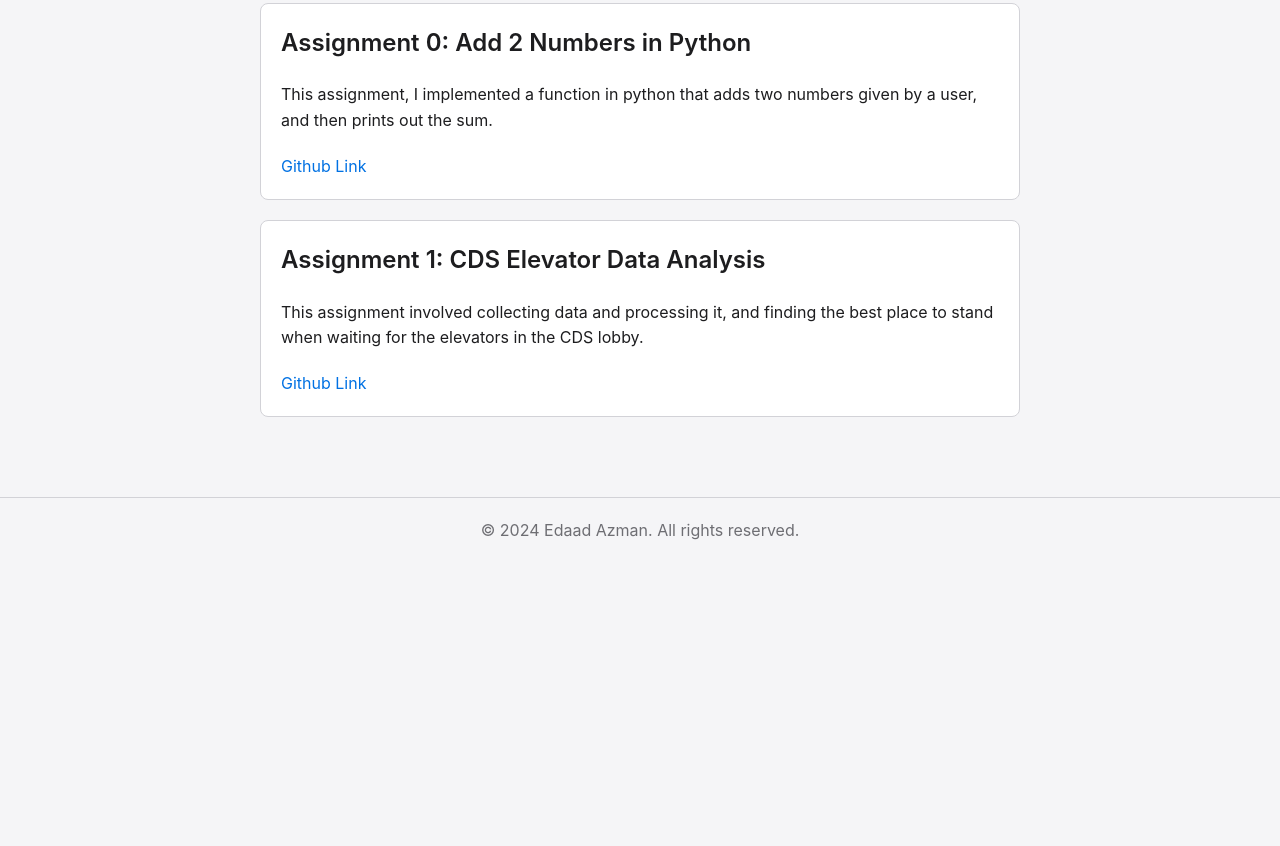
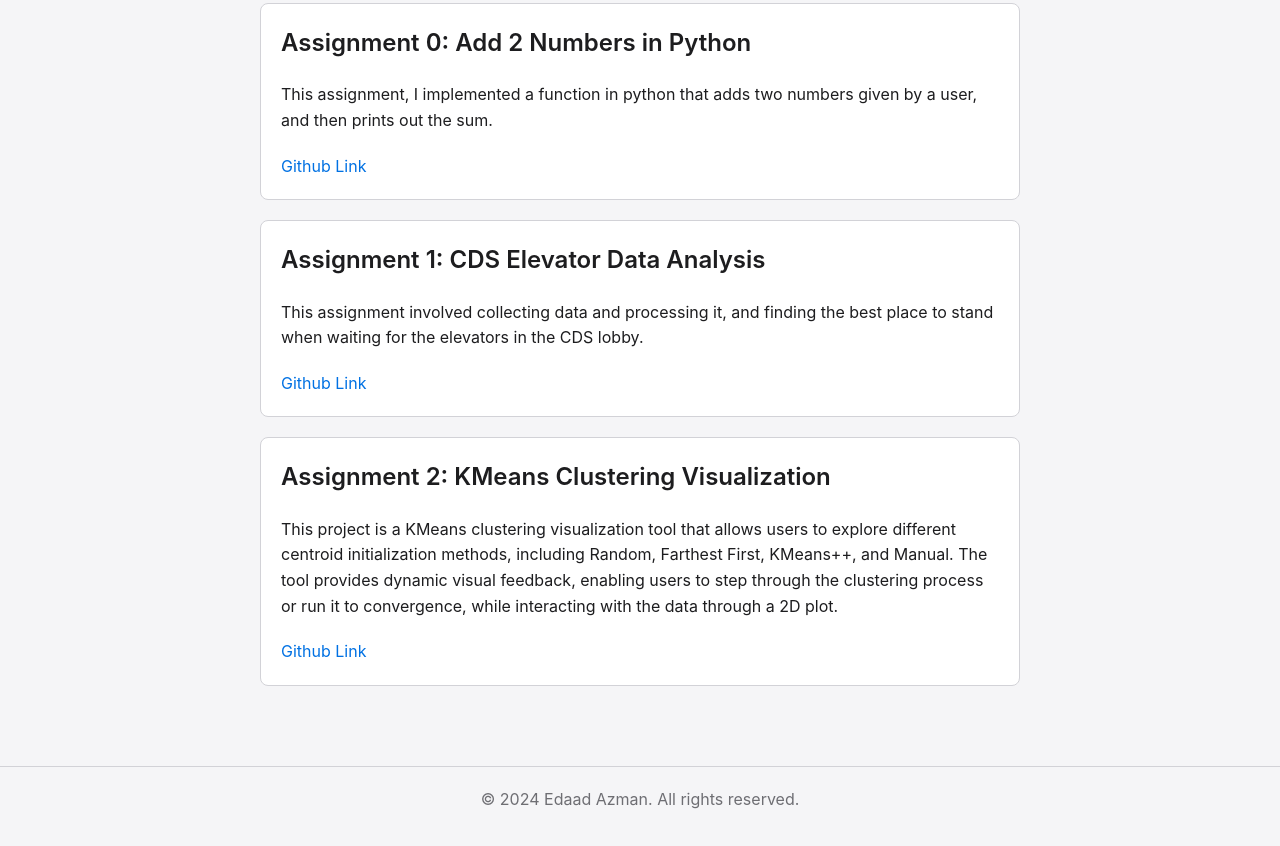
Before and after one commit to Edaad/edaad.github.io, a plain HTML site: page assignments/index.html in a window 1280 px wide. Shown: the part 162-1008 px from the top of the page. Before the commit the page ends 800 px from the top, so only its background shows below. Drawn offline with Linux system fonts and the light colour scheme.

Commit message:
assignment 3

```diff
--- a/assignments/index.html
+++ b/assignments/index.html
@@ -32,12 +32,23 @@
             <a href="https://github.com/edaadazman/edaad-assignment-0">Github Link</a>
         </div>
 
-        <!-- Assignment 1 -->
+        <!-- Assignment 2 -->
         <div class="assignment">
             <h2>Assignment 1: CDS Elevator Data Analysis</h2>
             <p>This assignment involved collecting data and processing it, and finding the best place to stand when
                 waiting for the elevators in the CDS lobby.</p>
             <a href="https://github.com/edaadazman/edaad-assignment-1">Github Link</a>
+        </div>
+
+        <!-- Assignment 3 -->
+        <div class="assignment">
+            <h2>Assignment 2: KMeans Clustering Visualization</h2>
+            <p>This project is a KMeans clustering visualization tool that allows users to explore different centroid
+                initialization methods, including Random, Farthest First, KMeans++, and Manual. The tool provides
+                dynamic visual feedback, enabling users to step through the clustering process or run it to convergence,
+                while interacting with the data through a 2D plot.
+            </p>
+            <a href="https://github.com/edaadazman/edaad-assignment-2">Github Link</a>
         </div>
 
     </section>
```
